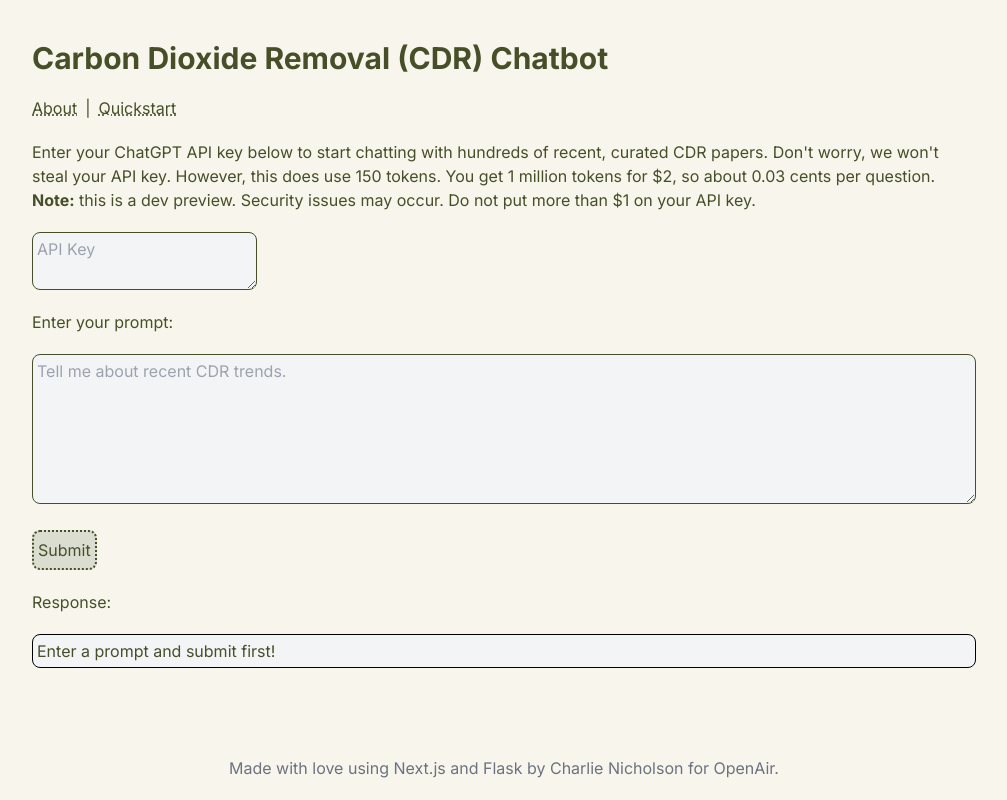
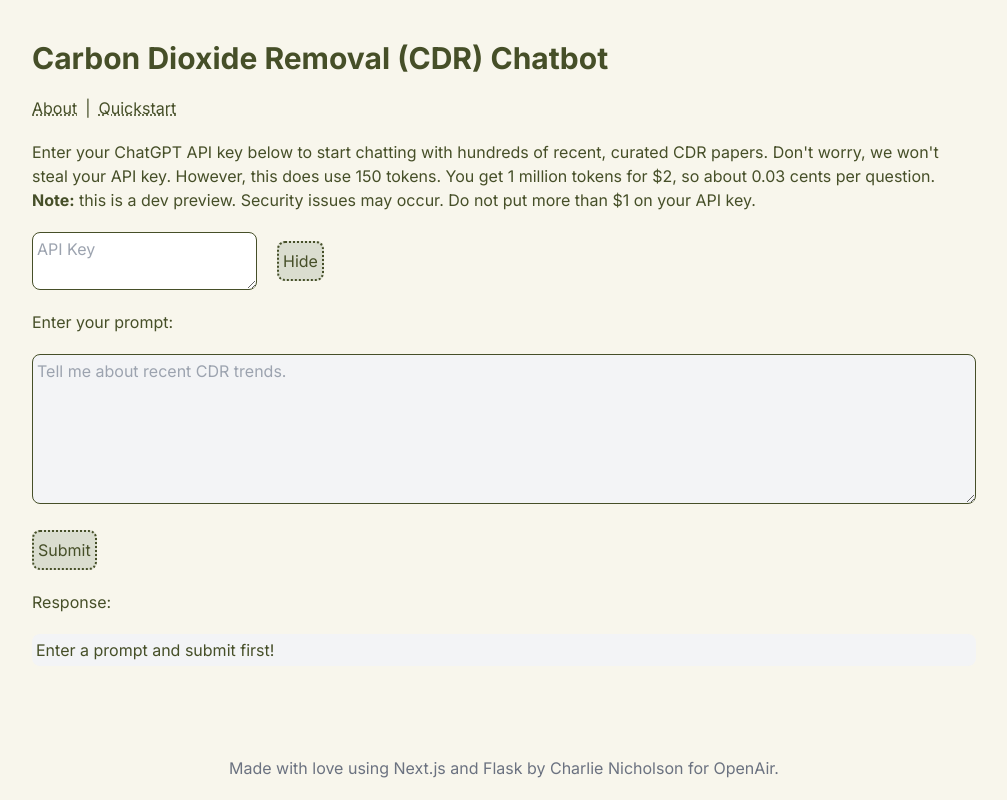
Before and after one commit to crnicholson/cdr-rag-frontend, a Next.js app: page / in a window 1280 px wide. Shown: the whole page, without its empty margins (136-1143 px from the left). Built offline with nearby package versions, Linux system fonts and the light colour scheme.

Commit message:
Sort of toggling visibility

```diff
--- a/app/page.tsx
+++ b/app/page.tsx
@@ -5,6 +5,8 @@ export default function Home() {
   const [chatbotResponse, setChatbotResponse] = useState("Enter a prompt and submit first!");
   const [message, setMessage] = useState('');
   const [key, setKey] = useState('');
+  const [keyVisibility, setKeyVisibility] = useState("visible");
+  const [keyVisibilityText, setKeyVisibilityText] = useState("Hide");
 
   // const updateKey = async (message: string) => {
   //   const response = await fetch('https://cdr.cnicholson.hackclub.app/api/send-key', {
@@ -56,14 +58,14 @@ export default function Home() {
             <p className="mt-5">Enter your ChatGPT API key below to start chatting with hundreds of recent, curated CDR papers. Don{"'"}t worry, we won{"'"}t steal your API key. However, this does use 150 tokens. You get 1 million tokens for $2, so about 0.03 cents per question.</p>
             <p className=""><b>Note:</b> this is a dev preview. Security issues may occur. Do not put more than $1 on your API key.</p>
             <div className="flex flex-row my-5 items-center">
-              <textarea className="h-min p-1 mr-5 border-[#464f28] border-[1px] rounded-lg bg-gray-100" onChange={e => setKey(e.target.value)} placeholder="API Key" />
-              {/* <button className="p-1 h-10 border-[#464f28] border-dotted border-[2px] hover:bg-[#c0c6aaea] rounded-lg bg-[#d1d6c7c6]" onClick={() => updateKey(key)}>Submit</button> */}
+              <textarea className={"h-min p-1 mr-5 border-[#464f28] border-[1px] rounded-lg bg-gray-100" + keyVisibility} onChange={e => setKey(e.target.value)} placeholder="API Key"/>
+              <button className="p-1 h-10 border-[#464f28] border-dotted border-[2px] hover:bg-[#c0c6aaea] rounded-lg bg-[#d1d6c7c6]" onClick={() => { setKeyVisibility("invisible"), setKeyVisibilityText("Show")}}>{keyVisibilityText}</button>
             </div>
             <p>Enter your prompt:</p>
             <textarea className="p-1 h-[150px] mr-5 my-5 border-[#464f28] border-[1px] rounded-lg bg-gray-100 w-full" value={message} onChange={e => setMessage(e.target.value)} placeholder="Tell me about recent CDR trends." />
             <button className="h-10 p-1 border-[#464f28] border-[2px] hover:bg-[#c0c6aaea] rounded-lg bg-[#d1d6c7c6] border-dotted" onClick={() => sendMessage(message)}>Submit</button>
             <p className="mt-5">Response:</p>
-            <p className="mt-5 p-1 border-black border-[1px] rounded-lg bg-gray-100">{chatbotResponse}</p>
+            <p className="mt-5 p-1 border-black bortder-[1px] rounded-lg bg-gray-100">{chatbotResponse}</p>
           </div>
         </div>
         <div className="w-full h-20 flex items-end justify-center">
```
